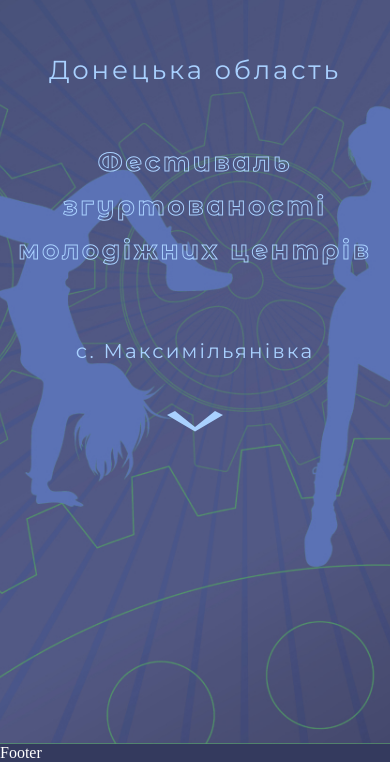
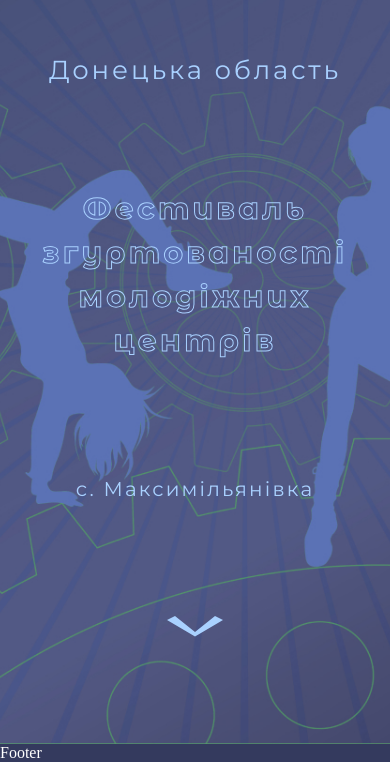
Before and after one commit to zsline/meksika-festival, a website: page src/index.html in a window 390 px wide. Shown: the part 100-862 px from the top of the page. Drawn offline with nearby package versions, Linux system fonts and the light colour scheme; files that its build step writes are made by us from their sources; files whose address does not match are found by name.

Commit message:
offer-mobil

```diff
--- a/gulp/version.json
+++ b/gulp/version.json
@@ -1,3 +1,3 @@
 {
-    "main": "20230305192328"
+    "main": "20230306112012"
 }
--- a/src/html/offer.html
+++ b/src/html/offer.html
@@ -1,5 +1,6 @@
 <section class="offer">
     <div class="container">
+        <div class="offer__inner">
             <div class="offer__subtitle">
                 Донецька область
             </div>
@@ -15,4 +16,5 @@
                 </svg>
             </a>
         </div>
+    </div>
 </section>
--- a/src/scss/header.scss
+++ b/src/scss/header.scss
@@ -79,6 +79,7 @@
         color: black;
         padding: 0 30px;
         transform: translateY(-180%);
+        z-index: 1000;
     }
     &__link {
         font-size: 18px;
--- a/src/scss/offer.scss
+++ b/src/scss/offer.scss
@@ -11,8 +11,15 @@
     @media (max-width: 540px) {
         padding-top: 150px;
     }
+    &__inner {
+        height: 70vh;
+        display: flex;
+        flex-direction: column;
+        justify-content: space-between;
+        align-items: center;
+    }
     &__subtitle {
-        margin-bottom: 80px;
+        // margin-bottom: 30px;
         font-size: 48px;
         line-height: 59px;
         text-align: center;
@@ -20,26 +27,26 @@
         @media (max-width: 540px) {
             font-size: 26px;
             line-height: 40px;
-            margin-bottom: 50px;
+            // margin-bottom: 20px;
         }
     }
     &__title {
         font-family: 'MontserratAlternates', sans-serif;
         font-weight: 700;
-        font-size: calc(60px + 40 * (100vw / 1920));
-        line-height: 88px;
+        font-size: calc(50px + 30 * (100vw / 1920));
+        line-height: 80px;
         text-align: center;
         letter-spacing: 0.11em;
         -webkit-text-fill-color: transparent;
         -webkit-text-stroke: 1px var(--text);
-        margin-bottom: 100px;
+        // margin-bottom: 50px;
         @media (max-width: 860px) {
-            font-size: 50px;
+            font-size: 40px;
         }
         @media (max-width: 540px) {
-            font-size: 26px;
+            font-size: 30px;
             line-height: 44px;
-            margin-bottom: 50px;
+            // margin-bottom: 20px;
         }
     }
     &__text {
@@ -47,7 +54,7 @@
         line-height: 59px;
         text-align: center;
         letter-spacing: 0.11em;
-        margin-bottom: 30px;
+        // margin-bottom: 30px;
         @media (max-width: 540px) {
             font-size: 20px;
         }
```
Also changed, not shown: dist/css/style.css, dist/css/style.min.css, dist/index.html. Lines whose indentation alone changed are shown as unchanged.
